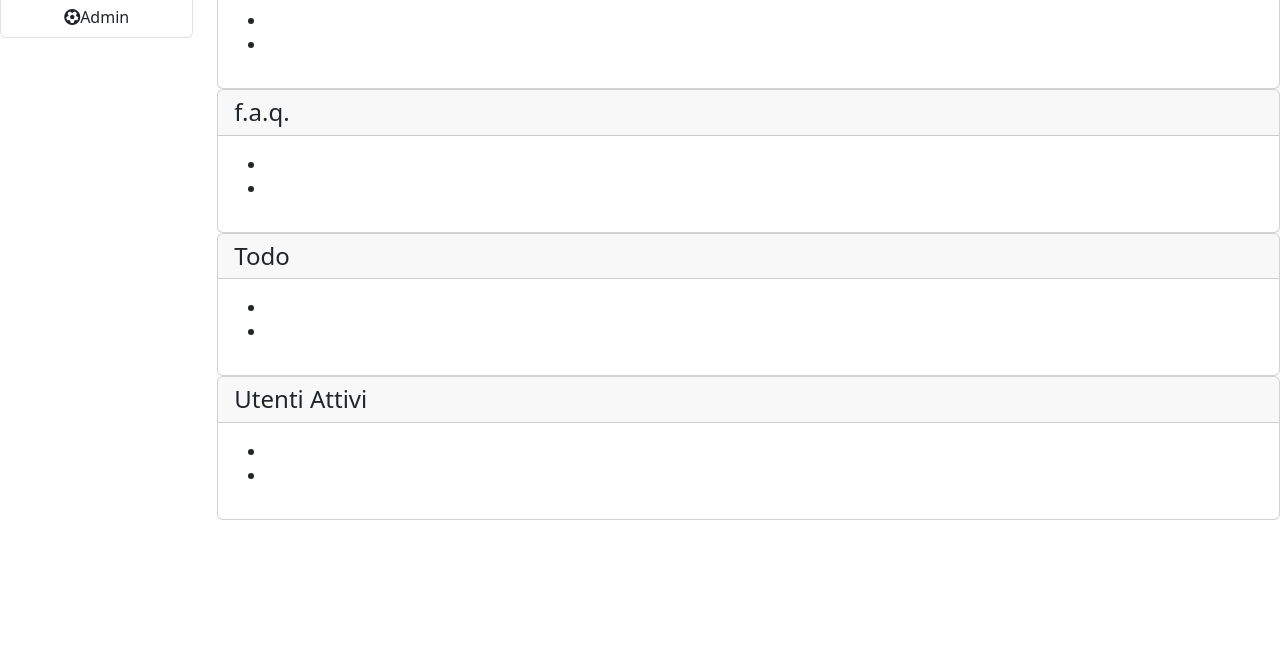
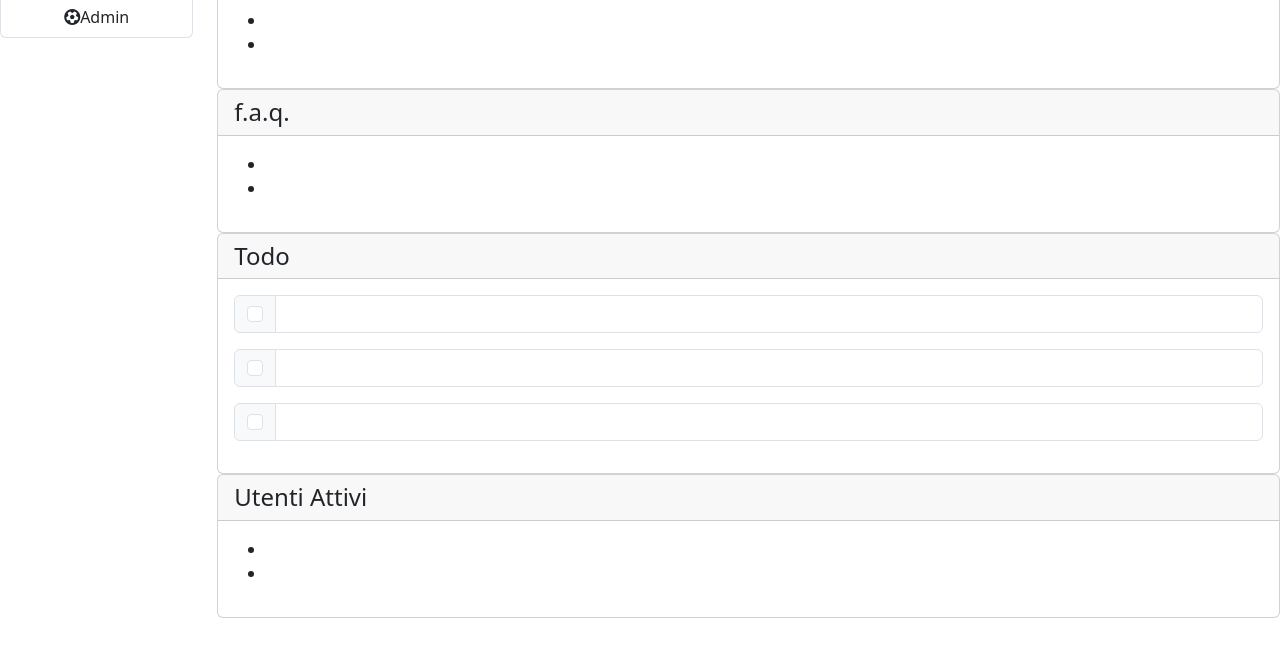
Before and after one commit to Pluz16/html-css-bootstrap-dashboard, a plain HTML site: page index.html in a window 1280 px wide. Shown: the part 127-784 px from the top of the page. Drawn offline with nearby package versions, Linux system fonts and the light colour scheme.

Commit message:
Check-btns

```diff
--- a/index.html
+++ b/index.html
@@ -35,11 +35,6 @@
             </li>
             <li class="nav-item">
                 <a class="nav-link" href="#"><i class="fa-solid fa-bell"></i></a>
-                <ul class="dropdown-menu dropdown-menu-dark">
-                    <li><a class="dropdown-item" href="#">Action</a></li>
-                    <li><a class="dropdown-item" href="#">Another action</a></li>
-                    <li><a class="dropdown-item" href="#">Something else here</a></li>
-                  </ul>
             </li>
 
 
@@ -120,10 +115,24 @@
         <div class="card">
             <h4 class="card-header">Todo</h4>
             <div class="card-body">
-                <ul>
-                    <li></li>
-                    <li></li>
-                </ul>
+                <div class="input-group mb-3">
+                    <div class="input-group-text">
+                      <input class="form-check-input mt-0" type="checkbox" value="" aria-label="Checkbox for following text input">
+                    </div>
+                    <input type="text" class="form-control" aria-label="Text input with checkbox">
+                  </div>
+                  <div class="input-group mb-3">
+                    <div class="input-group-text">
+                      <input class="form-check-input mt-0" type="checkbox" value="" aria-label="Checkbox for following text input">
+                    </div>
+                    <input type="text" class="form-control" aria-label="Text input with checkbox">
+                  </div>
+                  <div class="input-group mb-3">
+                    <div class="input-group-text">
+                      <input class="form-check-input mt-0" type="checkbox" value="" aria-label="Checkbox for following text input">
+                    </div>
+                    <input type="text" class="form-control" aria-label="Text input with checkbox">
+                  </div>
             </div>
         </div>
 
```
